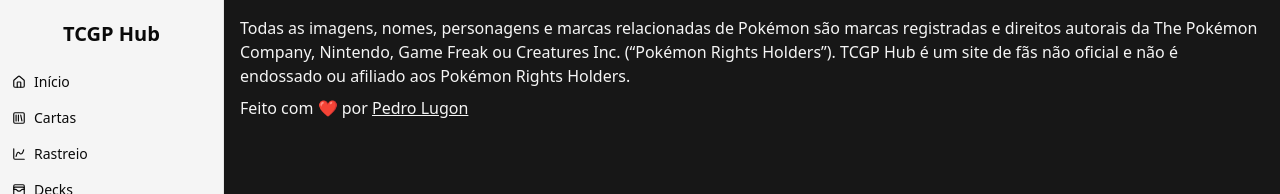
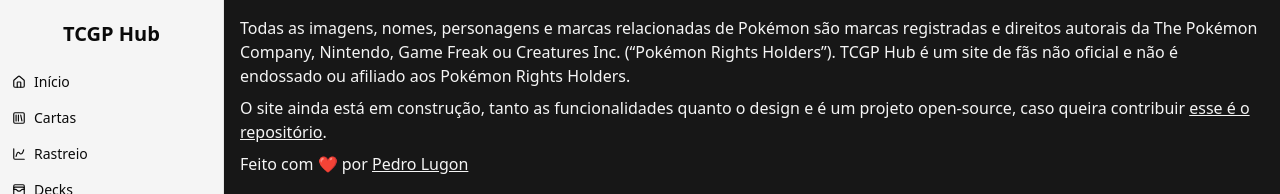
Before and after one commit to lugonpedro/tcgp-hub, a React (Vite) app: page /about in a window 1280 px wide. Shown: the top 194 px of the page. Built offline with nearby package versions, Linux system fonts and the light colour scheme; no server answers.

Commit message:
feat: add message in about

```diff
--- a/src/pages/about.tsx
+++ b/src/pages/about.tsx
@@ -5,6 +5,14 @@
         Todas as imagens, nomes, personagens e marcas relacionadas de Pokémon são marcas registradas e direitos autorais
         da The Pokémon Company, Nintendo, Game Freak ou Creatures Inc. (“Pokémon Rights Holders”). TCGP Hub é um site de
         fãs não oficial e não é endossado ou afiliado aos Pokémon Rights Holders.
+      </p>
+      <p>
+        O site ainda está em construção, tanto as funcionalidades quanto o design e é um projeto open-source, caso queira
+        contribuir{" "}
+        <a href="https://github.com/lugonpedro/tcgp-hub" target="_blank" className="underline">
+          esse é o repositório
+        </a>
+        .
       </p>
       <p>
         Feito com ❤️ por{" "}
```
